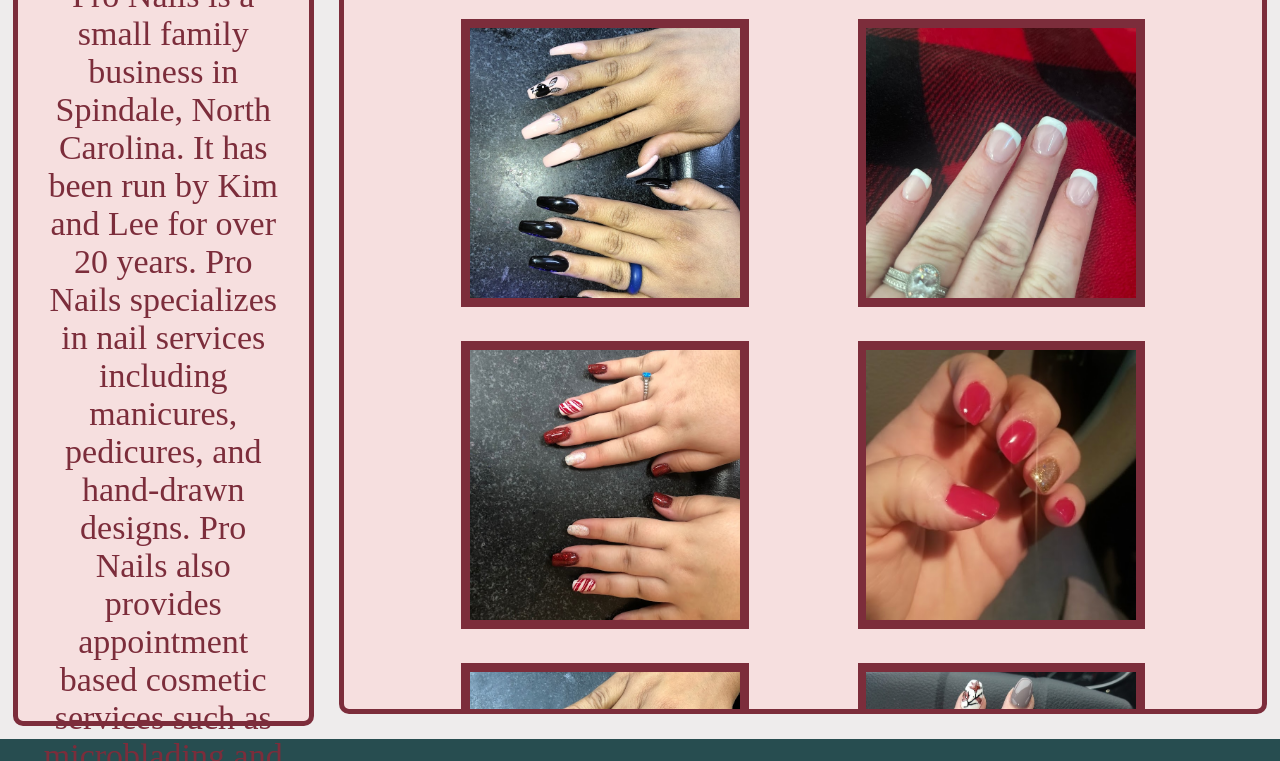
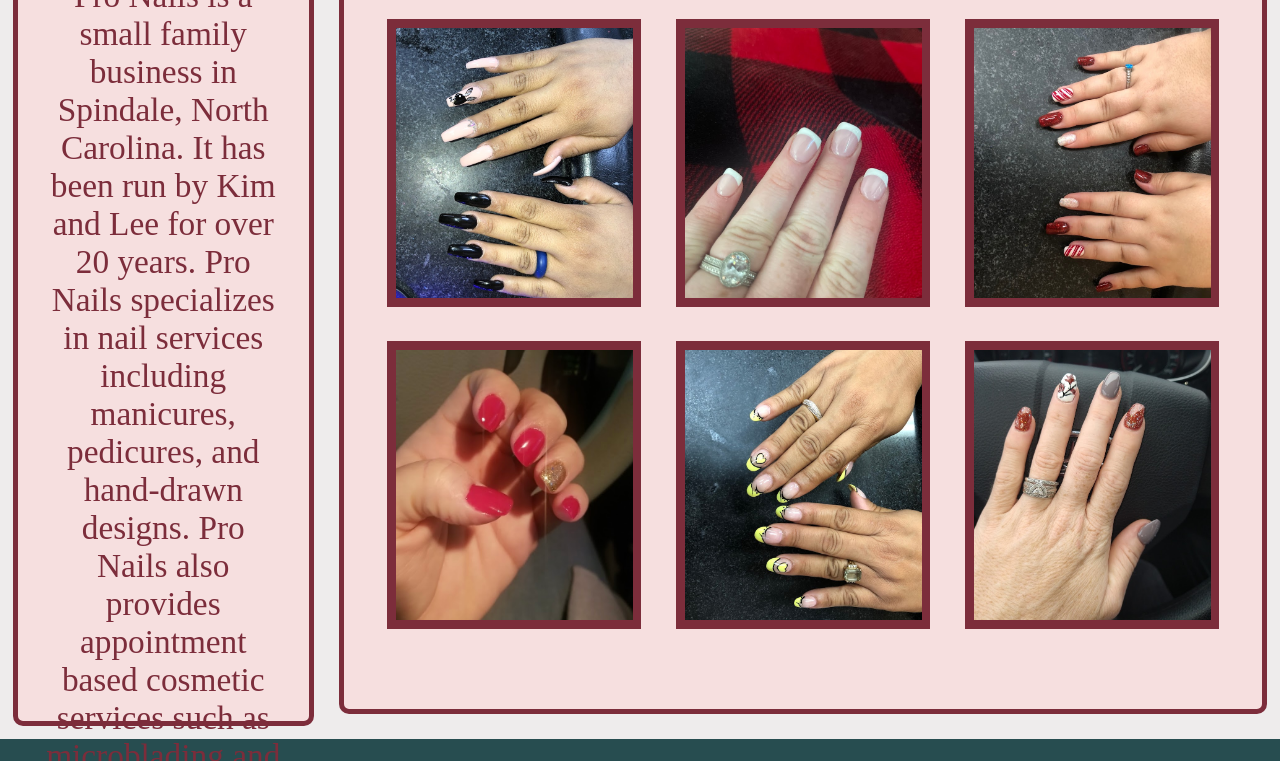
Before and after one commit to ahhlena/pronails.github.io, a plain HTML site: page index.html in a window 1280 px wide. Shown: the part 293-1054 px from the top of the page. Drawn offline with Linux system fonts and the light colour scheme.

Commit message:
Second Commit

```diff
--- a/index.html
+++ b/index.html
@@ -33,6 +33,7 @@
     <div class="container2">
         <h4> Gallery </h4>
         <div class="images">
+            <div class="row1img">
             <div class="nail1">
                 <img src="imgs/nails1.jpeg" alt="set of long acrylics with one hand painted black and one hand painted nude">
             </div>
@@ -44,7 +45,8 @@
             <div class="nail3">
                 <img src="imgs/nails3.jpeg" alt="christmas set of naisl with red and whilte glitter and candy cane stripes">
             </div>
-
+            </div>
+            <div class="row2img">
             <div class="nail4">
                 <img src="imgs/nails4.jpg" alt="gel manicure with hot pink paint and gold glitter">
             </div>
@@ -56,7 +58,7 @@
             <div class="nail6">
                 <img src="imgs/nails6.jpeg" alt="grey  set of nails with hand-drawn leaf dsigns and orange glitter">
             </div>
-
+            </div>
         </div>
     </div>
   </main>
--- a/styles.css
+++ b/styles.css
@@ -94,10 +94,20 @@ img{
     display: flex;
     flex-direction: row;
 }
+.row1img{
+    display: flex;
+    flex-direction: row;
+    justify-content: space-evenly;
+    height: 100%;
+    width: 100%;
+    object-fit: cover;
+    display: flex;
+    flex-direction: row;
+}
 .nail1{
     margin: 1%;
-    height: 115px;
-    width: 115px;
+    height: 80px;
+    width: 80px;
     padding: 1%;
     background-color:#7C2D3B;
     transition: transform 3s;
@@ -107,8 +117,8 @@ img{
   }
 .nail2{
     margin: 1%;
-    height: 115px;
-    width: 115px;
+    height: 80px;
+    width: 80px;
     padding: 1%;
     background-color: #7C2D3B;
     transition: transform 3s;
@@ -118,8 +128,8 @@ img{
   }
 .nail3{
     margin: 1%;
-    height: 115px;
-    width: 115px;
+    height: 80px;
+    width: 80px;
     padding: 1%;
     background-color: #7C2D3B;
     transition: transform 3s;
@@ -127,10 +137,20 @@ img{
   .nail3:hover{
       transform: scale(2);
   }
+.row2img{
+    display: flex;
+    flex-direction: row;
+    justify-content: space-evenly;
+    height: 100%;
+    width: 100%;
+    object-fit: cover;
+    display: flex;
+    flex-direction: row;
+}
 .nail4{
     margin: 1%;
-    height: 115px;
-    width: 115px;
+    height: 80px;
+    width: 80px;
     padding: 1%;
     background-color: #7C2D3B;
     transition: transform 3s;
@@ -140,8 +160,8 @@ img{
   }
 .nail5{
     margin: 1%;
-    height: 115px;
-    width: 115px;
+    height: 80px;
+    width: 80px;
     padding: 1%;
     background-color: #7C2D3B;
     transition: transform 3s;
@@ -151,8 +171,8 @@ img{
   }
 .nail6{
     margin: 1%;
-    height: 115px;
-    width: 115px;
+    height: 80px;
+    width: 80px;
     padding: 1%;
     background-color: #7C2D3B;
     transition: transform 3s;
@@ -197,7 +217,7 @@ h2{
 .ftitem{
     color: #CDE5E2;
 }
-@media screen and (min-width: 480px) {
+@media screen and (min-width: 600px) {
     body{
         background-color: #EEECEC;
         margin: 0%;
@@ -275,7 +295,7 @@ h2{
     }
     .abtpara{
         margin: 0%;
-        font-size: 25.5pt;
+        font-size: 25pt;
         text-align: center;
         color:#7C2D3B;
     }
```
Also changed, not shown: services.html (+15 -15 lines), svsstyle.css (+9 -2 lines).
